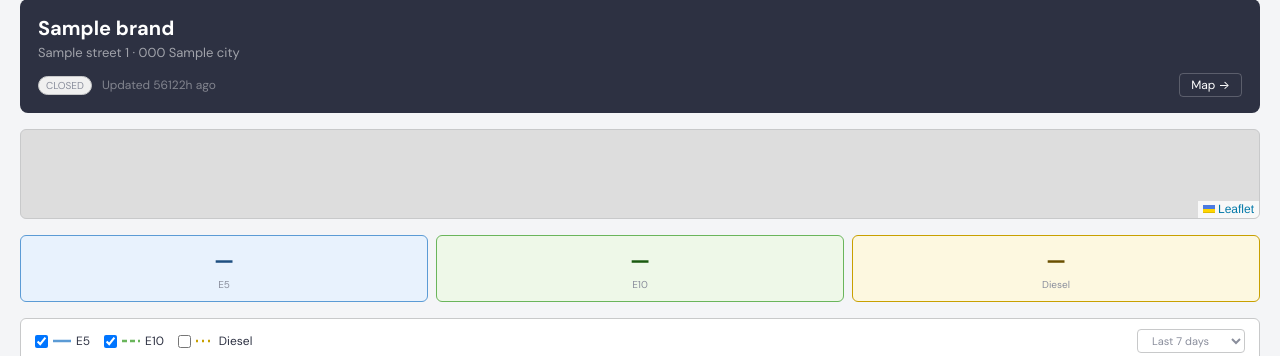
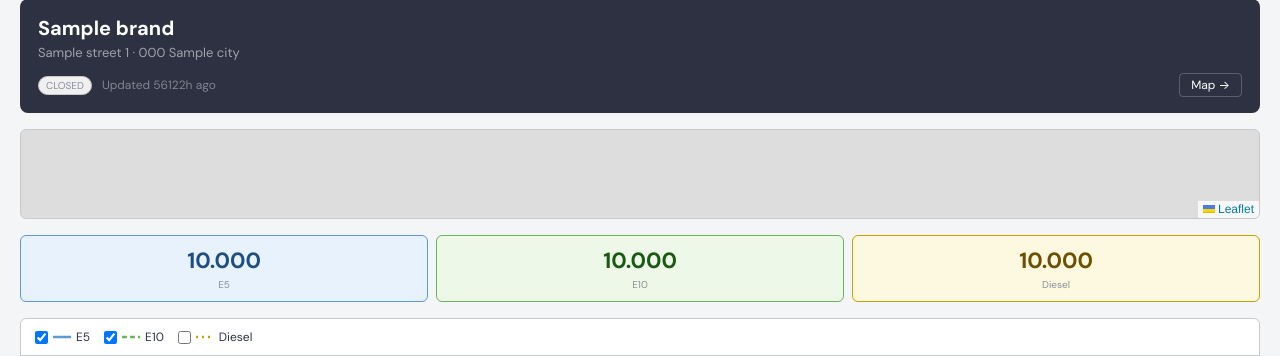
Before and after one commit to anwemo/TankstellenAlertWeb, a FastAPI app: template templates/detail.html in a window 1280 px wide. Shown: the part 106-462 px from the top of the page. Run offline with FastAPI, Linux system fonts and the light colour scheme; the template is opened without the code that fills it: most values are stand-ins (such as "Sample title", 1, 10 or a date in 2020).

Commit message:
feat: connect station detail page template to backend

```diff
--- a/static/js/detail.js
+++ b/static/js/detail.js
@@ -80,7 +80,7 @@
   function makeDataset(fuel) {
     return {
       label: FUEL_LABEL[fuel],
-      data: data.map(p => p[fuel] != null ? parseFloat(p[fuel]) : null),
+      data: data.map(p => p[`avg_${fuel}`] != null ? parseFloat(p[`avg_${fuel}`]) : null),
       borderColor: FUEL_STROKE[fuel],
       borderDash: FUEL_DASH[fuel],
       borderWidth: 2.5,
@@ -93,7 +93,7 @@
   const chart = new Chart(chartCanvas, {
     type: 'line',
     data: {
-      labels: data.map(p => p.time),
+      labels: data.map(p => new Date(p.timestamp).toLocaleTimeString([], {hour: '2-digit', minute: '2-digit'})),
       datasets: [makeDataset('e5'), makeDataset('e10'), makeDataset('diesel')],
     },
     options: {
@@ -129,23 +129,23 @@
     });
   });
 
-  /* ── Time range dropdown ─────────────────────────────────── */
-  const rangeSelect = document.getElementById('range-select');
-  if (rangeSelect) {
-    rangeSelect.addEventListener('change', () => {
-      const days = parseInt(rangeSelect.value, 10);
-      /* Fetch new data from API and rebuild chart */
-      fetch(`/api/prices/${window.STATION_ID}?days=${days}`)
-        .then(r => r.json())
-        .then(newData => {
-          chart.data.labels = newData.map(p => p.time);
-          ['e5', 'e10', 'diesel'].forEach((fuel, i) => {
-            chart.data.datasets[i].data = newData.map(p => p[fuel] != null ? parseFloat(p[fuel]) : null);
-          });
-          chart.update();
-        })
-        .catch(err => console.error('Failed to load price data:', err));
-    });
-  }
+  // /* ── Time range dropdown ─────────────────────────────────── */
+  // const rangeSelect = document.getElementById('range-select');
+  // if (rangeSelect) {
+  //   rangeSelect.addEventListener('change', () => {
+  //     const days = parseInt(rangeSelect.value, 10);
+  //     /* Fetch new data from API and rebuild chart */
+  //     fetch(`/api/prices/${window.STATION_ID}?days=${days}`)
+  //       .then(r => r.json())
+  //       .then(newData => {
+  //         chart.data.labels = newData.map(p => p.time);
+  //         ['e5', 'e10', 'diesel'].forEach((fuel, i) => {
+  //           chart.data.datasets[i].data = newData.map(p => p[fuel] != null ? parseFloat(p[fuel]) : null);
+  //         });
+  //         chart.update();
+  //       })
+  //       .catch(err => console.error('Failed to load price data:', err));
+  //   });
+  // }
 
 })();
--- a/templates/detail.html
+++ b/templates/detail.html
@@ -12,7 +12,7 @@
   <div class="hero-brand">{{ station.brand }}</div>
   <div class="hero-address">{{ station.street }}{% if station.house_number %} {{ station.house_number }}{% endif %}{% if station.post_code %} · {{ station.post_code }}{% endif %}{% if station.city %} {{ station.city }}{% endif %}</div>
   <div class="hero-meta">
-    {% if latest.is_open %}
+    {% if station.current_price.is_open %}
     <span class="badge badge-open">OPEN</span>
     {% else %}
     <span class="badge badge-closed">CLOSED</span>
@@ -38,15 +38,15 @@
 {# ── Color-coded price cells ─────────────────────────────────── #}
 <div class="price-cells" role="group" aria-label="Current fuel prices">
   <div class="price-cell e5">
-    <span class="val">{% if latest.e5 %}{{ "%.3f"|format(latest.e5|float) }}{% else %}—{% endif %}</span>
+    <span class="val">{% if station.current_price.e5 %}{{ "%.3f"|format(station.current_price.e5|float) }}{% else %}—{% endif %}</span>
     <span class="lbl">E5</span>
   </div>
   <div class="price-cell e10">
-    <span class="val">{% if latest.e10 %}{{ "%.3f"|format(latest.e10|float) }}{% else %}—{% endif %}</span>
+    <span class="val">{% if station.current_price.e10 %}{{ "%.3f"|format(station.current_price.e10|float) }}{% else %}—{% endif %}</span>
     <span class="lbl">E10</span>
   </div>
   <div class="price-cell diesel">
-    <span class="val">{% if latest.diesel %}{{ "%.3f"|format(latest.diesel|float) }}{% else %}—{% endif %}</span>
+    <span class="val">{% if station.current_price.diesel %}{{ "%.3f"|format(station.current_price.diesel|float) }}{% else %}—{% endif %}</span>
     <span class="lbl">Diesel</span>
   </div>
 </div>
@@ -70,11 +70,11 @@
       <svg width="18" height="10" aria-hidden="true"><line x1="0" y1="5" x2="18" y2="5" stroke="#C8A000" stroke-width="2.5" stroke-dasharray="2,4"/></svg>
       Diesel
     </label>
-    <select class="time-dropdown" id="range-select" aria-label="Time range">
-      <option value="1">Last 24h</option>
-      <option value="7" selected>Last 7 days</option>
-      <option value="30">Last 30 days</option>
-    </select>
+<!--    <select class="time-dropdown" id="range-select" aria-label="Time range">-->
+<!--      <option value="1">Last 24h</option>-->
+<!--      <option value="7" selected>Last 7 days</option>-->
+<!--      <option value="30">Last 30 days</option>-->
+<!--    </select>-->
   </div>
   <div class="chart-area">
     <canvas id="price-chart" aria-label="Price history chart"></canvas>
@@ -90,10 +90,10 @@
     <div>
       <div class="alert-title">
         E5 dropped to {{ "%.3f"|format(station.last_alert_price|float) }}
-        {% if latest.e5 %}(−{{ "%.3f"|format((latest.e5|float) - (station.last_alert_price|float)) | replace('-','') }}){% endif %}
+        {% if station.current_price.e5 %}(−{{ "%.3f"|format((station.current_price.e5|float) - (station.last_alert_price|float)) | replace('-','') }}){% endif %}
       </div>
       <div class="alert-sub">
-        {{ station.last_alert_time.strftime('%b %-d, %H:%M') }}
+        {{ station.last_alert_time.strftime('%b %d, %H:%M') }}
       </div>
     </div>
   </div>
```
Also changed, not shown: app/routers/pages.py (+19 -3 lines).
